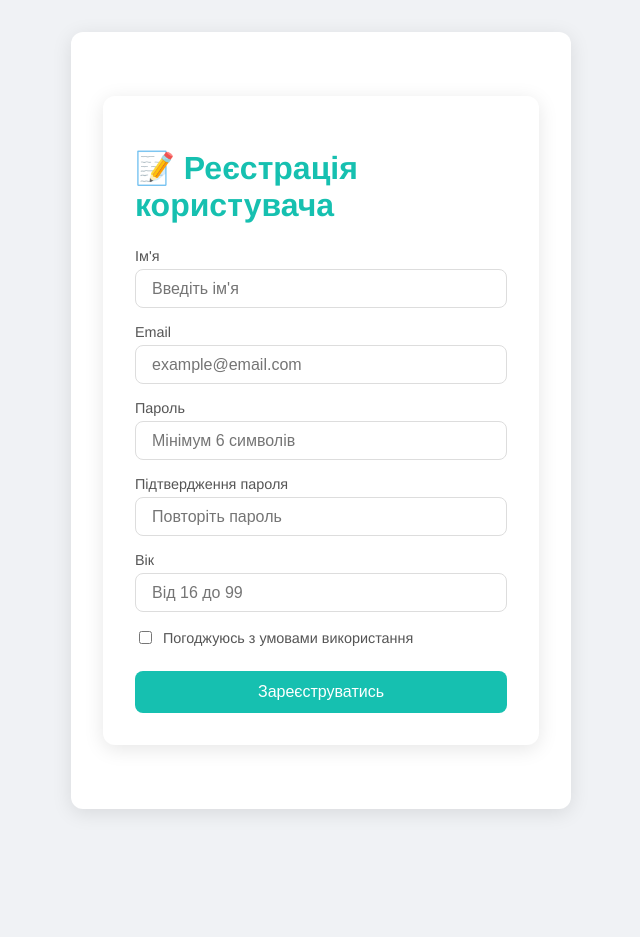
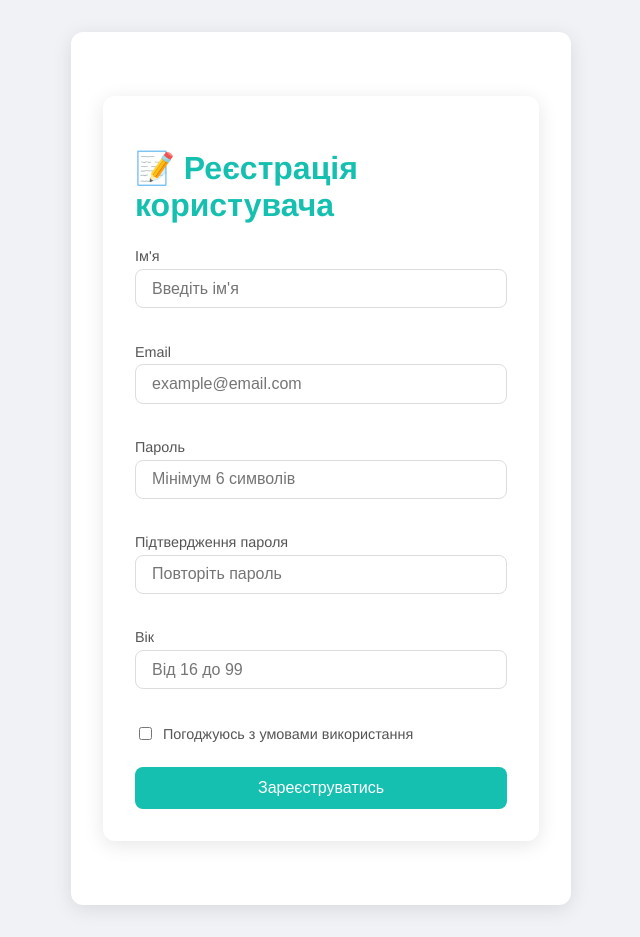
Before and after one commit to voaulovfitis23-netizen/vue-labs, a Vue app: page / in a window 1280 px wide. Shown: the whole page, without its empty margins (319-959 px from the left). Before the commit the page ends 841 px from the top, so only its background shows below. Built offline with nearby package versions, Linux system fonts and the light colour scheme; the HTML template or start-up script is replaced by a standard one.

Commit message:
Task 2: manual validation + errors rendering

```diff
--- a/src/App.vue
+++ b/src/App.vue
@@ -6,32 +6,38 @@
       <div class="field">
         <label>Ім'я</label>
         <input v-model.trim="form.name" type="text" placeholder="Введіть ім'я" />
+        <span class="error-msg">{{ errors.name }}</span>
       </div>
 
       <div class="field">
         <label>Email</label>
         <input v-model.trim="form.email" type="email" placeholder="example@email.com" />
+        <span class="error-msg">{{ errors.email }}</span>
       </div>
 
       <div class="field">
         <label>Пароль</label>
         <input v-model="form.password" type="password" placeholder="Мінімум 6 символів" />
+        <span class="error-msg">{{ errors.password }}</span>
       </div>
 
       <div class="field">
         <label>Підтвердження пароля</label>
         <input v-model="form.confirmPassword" type="password" placeholder="Повторіть пароль" />
+        <span class="error-msg">{{ errors.confirmPassword }}</span>
       </div>
 
       <div class="field">
         <label>Вік</label>
         <input v-model.number="form.age" type="number" placeholder="Від 16 до 99" />
+        <span class="error-msg">{{ errors.age }}</span>
       </div>
 
       <div class="field checkbox">
         <input v-model="form.agree" type="checkbox" id="agree" />
         <label for="agree">Погоджуюсь з умовами використання</label>
       </div>
+      <span class="error-msg">{{ errors.agree }}</span>
 
       <button type="submit">Зареєструватись</button>
     </form>
@@ -50,12 +56,36 @@ export default {
         confirmPassword: '',
         age: '',
         agree: false
-      }
+      },
+      errors: {}
     }
   },
   methods: {
+    validate() {
+      const e = {}
+      if (!this.form.name) e.name = "Ім'я обов'язкове"
+      else if (this.form.name.length < 2) e.name = "Мінімум 2 символи"
+
+      if (!this.form.email) e.email = "Email обов'язковий"
+      else if (!/^[^\s@]+@[^\s@]+\.[^\s@]+$/.test(this.form.email)) e.email = "Невірний формат email"
+
+      if (!this.form.password) e.password = "Пароль обов'язковий"
+      else if (this.form.password.length < 6) e.password = "Мінімум 6 символів"
+
+      if (!this.form.confirmPassword) e.confirmPassword = "Підтвердіть пароль"
+      else if (this.form.password !== this.form.confirmPassword) e.confirmPassword = "Паролі не збігаються"
+
+      if (!this.form.age) e.age = "Вік обов'язковий"
+      else if (this.form.age < 16 || this.form.age > 99) e.age = "Вік від 16 до 99"
+
+      if (!this.form.agree) e.agree = "Необхідно погодитись з умовами"
+
+      this.errors = e
+      return Object.keys(e).length === 0
+    },
     handleSubmit() {
-      console.log(this.form)
+      if (!this.validate()) return
+      console.log('Форма валідна:', this.form)
     }
   }
 }
@@ -104,6 +134,12 @@ h1 { color: #16C0B0; margin-bottom: 1.5rem; }
   gap: 0.5rem;
 }
 .field.checkbox label { margin: 0; }
+.error-msg {
+  color: #e74c3c;
+  font-size: 0.8rem;
+  margin-top: 0.2rem;
+  min-height: 1rem;
+}
 button {
   width: 100%;
   padding: 0.75rem;
```
